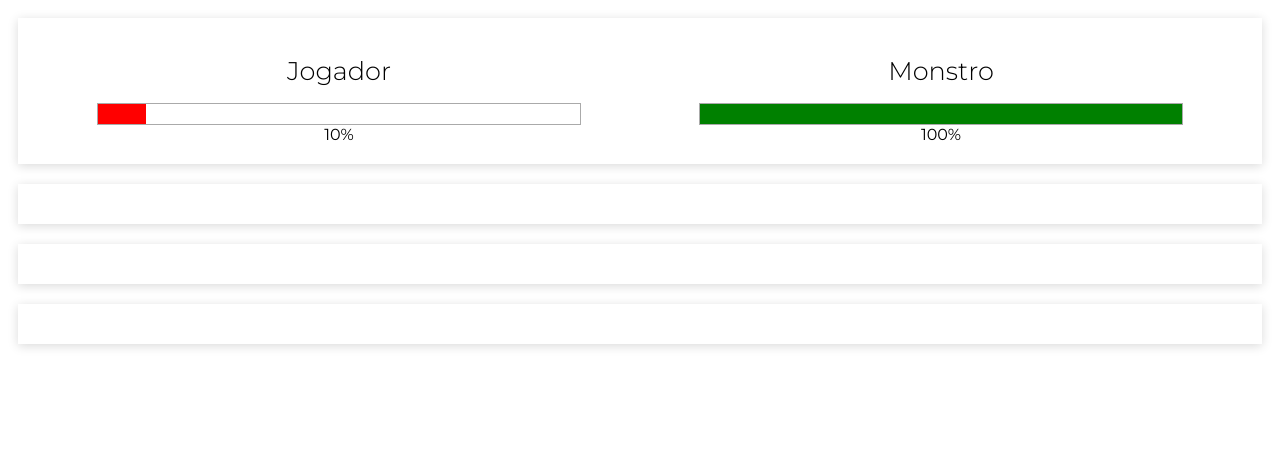
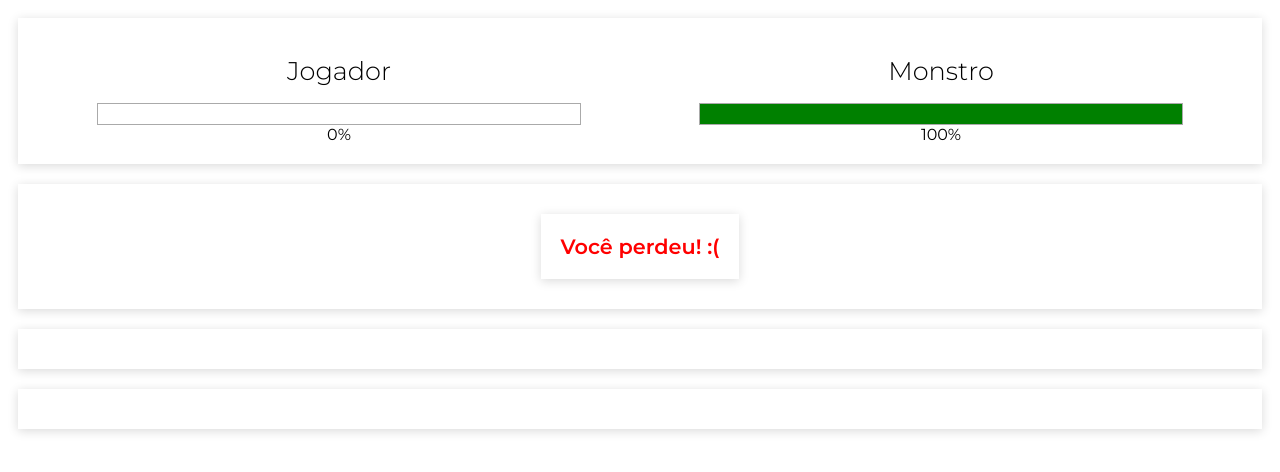
Before and after one commit to JonatasAlexandrao/projeto-01-monstro, a plain HTML site: page index.html in a window 1280 px wide. Drawn offline with nearby package versions, Linux system fonts and the light colour scheme.

Commit message:
feito painel de resultado

```diff
--- a/app.js
+++ b/app.js
@@ -1,10 +1,13 @@
 new Vue({
     el: '#app',
     data: {
-        playerLife: 10,
+        playerLife: 0,
         monsterLife: 100,
     },
     computed: {
+        hasResult() {
+            return this.playerLife == 0 || this.monsterLife == 0
+        }
 
     },
     methods: {
--- a/index.html
+++ b/index.html
@@ -32,9 +32,19 @@
 
     </div>
 
+    <div class="panel result">
+
+      <div v-if="hasResult" class="panel result">
+        <div v-if="monsterLife == 0" class="win">Você ganhou!!! :)</div>
+        <div v-else class="lose">Você perdeu! :(</div>
+      </div>
 
 
-    <div class="panel result"></div>
+    </div>
+
+
+
+
     <div class="panel buttons"></div>
     <div class="panel logs"></div>
 
```
